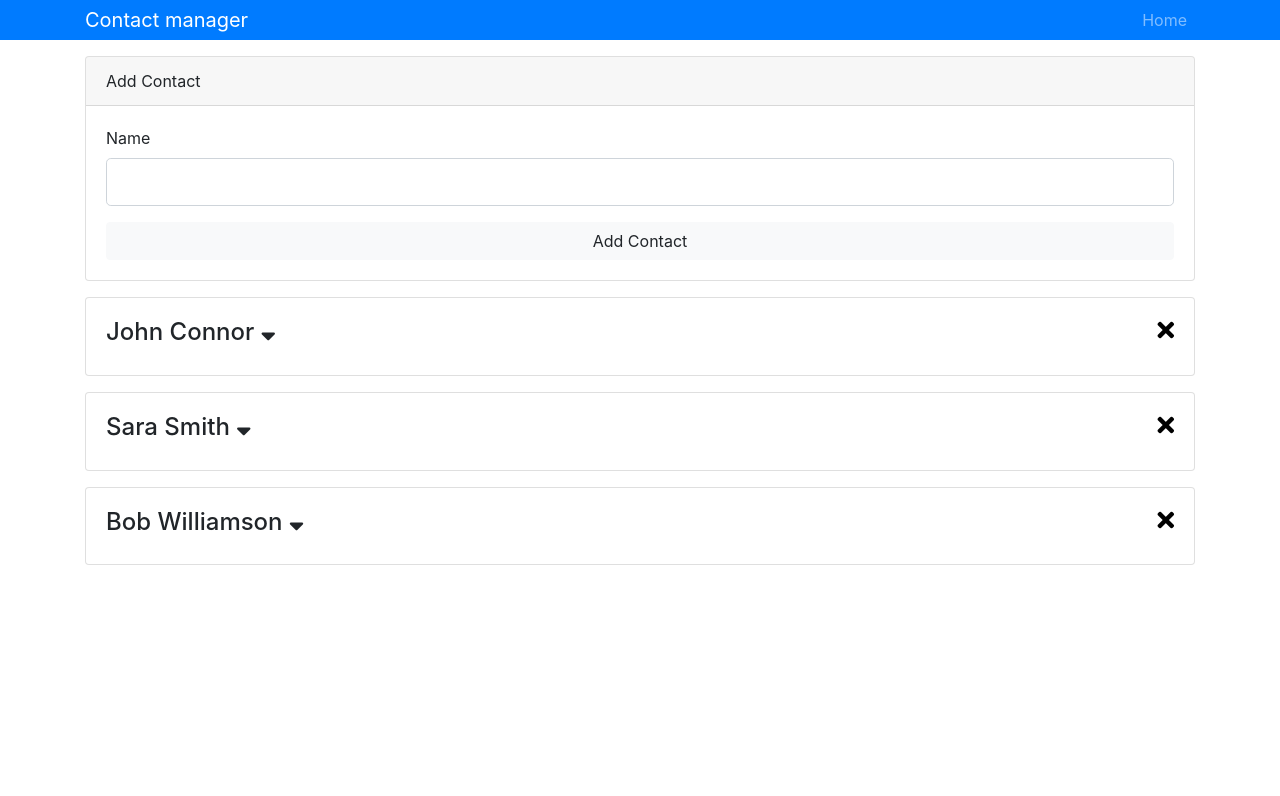
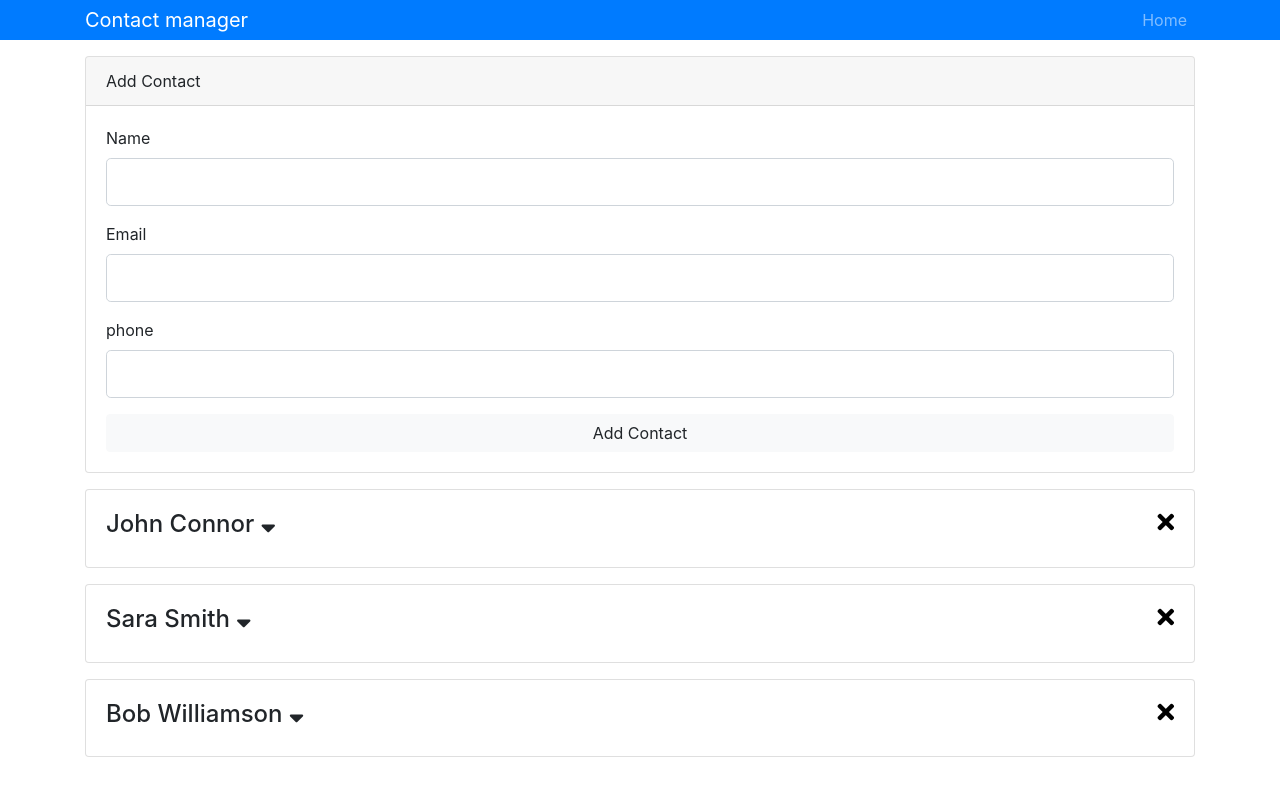
Before and after one commit to volosgoto/contactmanager, a React (Create React App) app: page / in a window 1280 px wide. Shown: the top 796 px of the page. Built offline with nearby package versions, Linux system fonts and the light colour scheme.

Commit message:
set state from the form

```diff
--- a/src/components/contacts/AddContact.js
+++ b/src/components/contacts/AddContact.js
@@ -6,7 +6,9 @@ class AddContact extends Component {
   constructor(props) {
     super(props);
     this.state = {
-      value: '',
+      name: '',
+      email: '',
+      phone: ''
 
     };
 
@@ -16,8 +18,7 @@ class AddContact extends Component {
 
   handleChange(e) {
     console.log(e.target.value);
-    let statePropName = e.target.name;
-    this.setState({ statePropName: e.target.value });
+    this.setState({ [e.target.name]: e.target.value });
   }
 
   handleSubmit(e) {
@@ -27,22 +28,41 @@ class AddContact extends Component {
   }
 
   render() {
-
+    const { name, email, phone } = this.state;
     return (
       <div className="card mb-3">
         <div className="card-header">
           Add Contact
         </div>
-
         <div className="card-body">
           <form onSubmit={this.handleSubmit}>
             <div className="form-group">
               <label htmlFor="name">Name</label>
               <input
                 className="form-control form-control-lg"
-                name="textName"
+                name="name"
                 type="text"
-                value={this.state.value}
+                value={name}
+                onChange={this.handleChange}
+              />
+            </div>
+            <div className="form-group">
+              <label htmlFor="email">Email</label>
+              <input
+                className="form-control form-control-lg"
+                name="email"
+                type="text"
+                value={email}
+                onChange={this.handleChange}
+              />
+            </div>
+            <div className="form-group">
+              <label htmlFor="phone">phone</label>
+              <input
+                className="form-control form-control-lg"
+                name="phone"
+                type="text"
+                value={phone}
                 onChange={this.handleChange}
               />
             </div>
```
